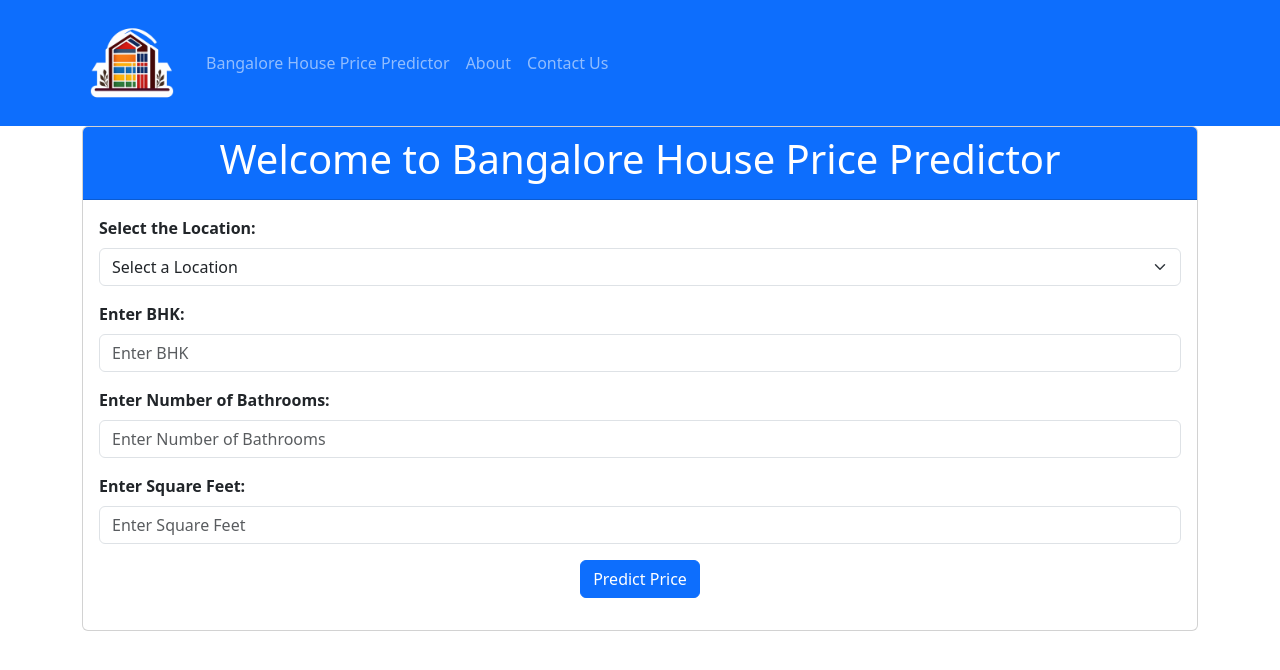
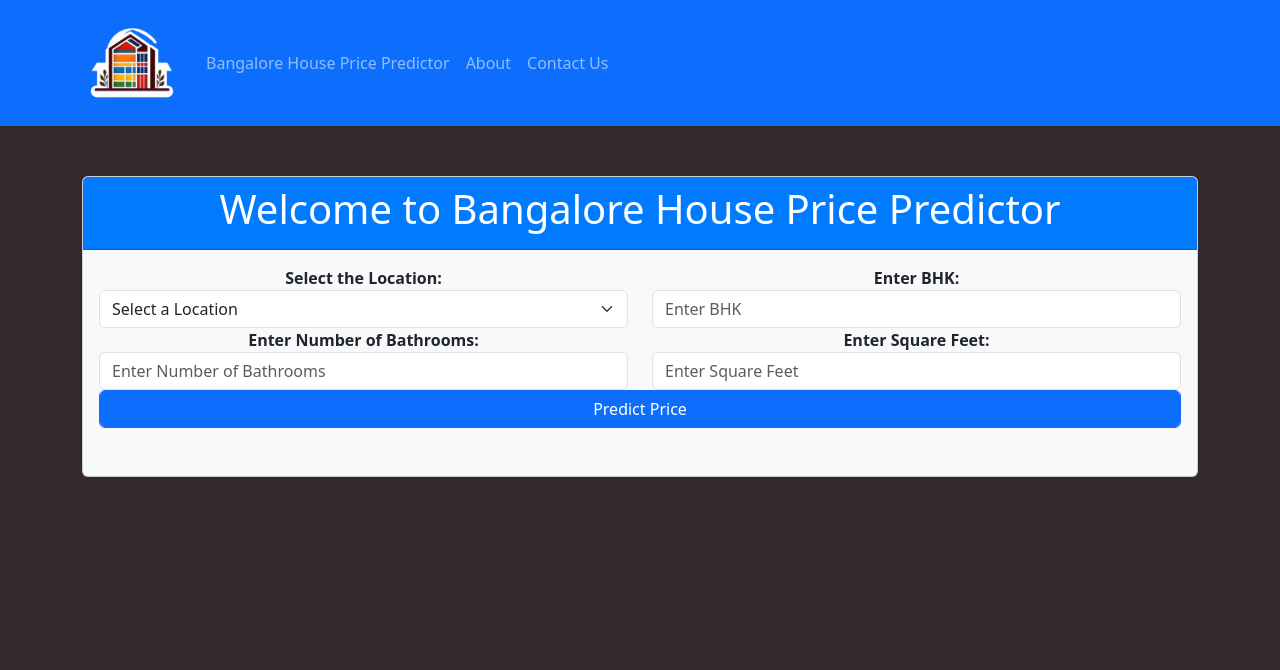
Before and after one commit to ajith-ks/Bangalore-House-Price-Prediction, a Flask app: page / in a window 1280 px wide. Shown: the top 670 px of the page. Run offline with Flask 3, Linux system fonts and the light colour scheme; parts of the project's set-up code (start-up, migrations or seed data) failed here and were passed over; some libraries are stand-ins or nearby versions.

Commit message:
Updated web page

```diff
--- a/Bangalore-House-Price-Prediction/main.py
+++ b/Bangalore-House-Price-Prediction/main.py
@@ -1,24 +1,30 @@
+import json
 import os
+from flask import Flask, render_template, request, send_from_directory, redirect, url_for, jsonify
 
-from flask import Flask, render_template, request, send_from_directory, redirect, url_for
 import pandas as pd
 import pickle
-import  numpy as np
+
 app = Flask(__name__)
+
+# Load your data and model outside the route functions for efficiency
 data = pd.read_csv("Cleaned_data.csv")
-pipe = pickle.load(open('LinearRegression.pkl','rb'))
+pipe = pickle.load(open('LinearRegression.pkl', 'rb'))
+# Initialize the contact counter
+contact_counter = 1
 @app.route('/')
 def index():
+    locations = sorted(data['location'].unique())
+    return render_template('index.html', locations=locations)
 
-    locations = sorted(data['location'].unique())
-    return render_template('index.html',locations=locations)
-
-@app.route('/predict',methods = ['POST'])
+@app.route('/predict', methods=['POST'])
 def predict():
+    #print("response got : " + request.method)
     location = request.form.get('location')
-    bhk = request.form.get('bhk')
-    bath = request.form.get('bath')
-    sqft = request.form.get('total_sqft')
+    bhk = float(request.form.get('bhk'))
+    bath = float(request.form.get('bath'))
+    sqft = float(request.form.get('total_sqft'))
+    #print([location, sqft, bath, bhk])
     input_data = pd.DataFrame([[location, sqft, bath, bhk]], columns=['location', 'total_sqft', 'bath', 'bhk'])
     prediction = pipe.predict(input_data)[0] * 1e5
 
@@ -26,37 +32,57 @@ def predict():
     formatted_prediction = '{:,.2f}'.format(prediction)
 
     return formatted_prediction
+
 @app.route('/about')
 def about():
     return render_template('about.html')
 
 @app.route('/contact', methods=['GET', 'POST'])
 def contact():
+    global contact_counter
+
     if request.method == 'POST':
         name = request.form['name']
         email = request.form['email']
         message = request.form['message']
 
-        # Specify the full path to the contact_details.txt file
-        file_path = os.path.join(os.path.dirname(__file__), 'messages', 'contact_details.txt')
+        # Specify the full path to the contact_details.json file
+        file_path = os.path.join(os.path.dirname(__file__), 'messages', 'contact_details.json')
 
-        # Save the contact details to the text file
-        with open(file_path, 'a') as file:
-            file.write(f'Name: {name}\n')
-            file.write(f'Email: {email}\n')
-            file.write(f'Message:\n{message}\n\n')
+        # Create a dictionary with the contact details
+        contact_data = {
+            'Name': name,
+            'Email': email,
+            'Message': message
+        }
+
+        # Load existing data from the JSON file if it exists
+        existing_data = {}
+        if os.path.exists(file_path):
+            with open(file_path, 'r') as json_file:
+                existing_data = json.load(json_file)
+
+        # Add the new contact_data to the dictionary with an incremental numerical key
+        existing_data[contact_counter] = contact_data
+
+        # Increment the contact_counter for the next entry
+        contact_counter += 1
+
+        # Save the updated data back to the JSON file
+        with open(file_path, 'w') as json_file:
+            json.dump(existing_data, json_file, indent=4)
+
+        # Respond with a JSON confirmation
+        return redirect(url_for('index'))
+
     else:
         return render_template('contact.html')
-    return redirect(url_for('index'))
-@app.route('/favicon.ico')
-def favicon():
-    return send_from_directory(os.path.join(app.root_path, 'static'), 'favicon.ico', mimetype='image/vnd.microsoft.icon')
+
 
 # Serve the logo image from the "images" directory outside the "static" folder
 @app.route('/images/<filename>')
 def custom_static(filename):
     return send_from_directory('images', filename)
 
-    return send_from_directory(images_directory, filename)
 if __name__ == '__main__':
     app.run(debug=True)
--- a/Bangalore-House-Price-Prediction/static/style.css
+++ b/Bangalore-House-Price-Prediction/static/style.css
@@ -30,6 +30,7 @@
 
 .nav-links li {
   margin: 0 15px; /* Add spacing between menu items */
+  perspective: 1000px; /* Set the perspective for 3D effect */
 }
 
 .nav-links a {
@@ -41,5 +42,5 @@
 
 /* 3D effect on hover for the links */
 .nav-links a:hover {
-  transform: translateY(-3px); /* Move the link up slightly */
+  transform: translateY(-3px) rotateX(10deg); /* Move the link up and apply X-axis rotation */
 }
--- a/Bangalore-House-Price-Prediction/templates/about.html
+++ b/Bangalore-House-Price-Prediction/templates/about.html
@@ -3,8 +3,8 @@
 {% block title %}Bangalore House Price Prediction{% endblock %}
 
 {% block content %}
-    <div class="card">
-        <div class="card-header bg-info text-white">
+    <div class="card" style="width: 100%; height: 100%; margin-top: 50px; background-color: #f8f9fa;">
+        <div class="card-header" style="text-align: center; background-color: #007bff; color: #fff;">
             <h2>About Bangalore House Price Predictor</h2>
         </div>
         <div class="card-body">
--- a/Bangalore-House-Price-Prediction/templates/base.html
+++ b/Bangalore-House-Price-Prediction/templates/base.html
@@ -8,7 +8,7 @@
     <!-- Bootstrap CSS -->
     <link href="https://cdn.jsdelivr.net/npm/bootstrap@5.0.2/dist/css/bootstrap.min.css" rel="stylesheet" integrity="sha384-EVSTQN3/azprG1Anm3QDgpJLIm9Nao0Yz1ztcQTwFspd3yD65VohhpuuCOmLASjC" crossorigin="anonymous">
 
-    <!-- Custom CSS -->
+    <!-- Other CSS imports -->
     <link rel="stylesheet" href="{{ url_for('static', filename='style.css') }}">
 
     <!-- Google Fonts -->
@@ -21,8 +21,11 @@
     <link href="assets/vendor/boxicons/css/boxicons.min.css" rel="stylesheet">
     <link href="assets/vendor/glightbox/css/glightbox.min.css" rel="stylesheet">
     <link href="assets/vendor/swiper/swiper-bundle.min.css" rel="stylesheet">
+
+    <!-- Custom CSS -->
+    <link rel="stylesheet" href="{{ url_for('static', filename='custom.css') }}">
 </head>
-<body>
+<body style="background-color: #34282C;">
 <nav class="navbar navbar-expand-lg navbar-dark bg-primary">
     <div class="container">
         <!-- Update the anchor tag to use url_for for the image source -->
@@ -45,7 +48,7 @@
         </div>
     </div>
 </nav>
-<div class="container">
+<div class="container mt-4">
     {% block content %}{% endblock %}
 </div>
 
@@ -54,5 +57,6 @@
 <script src="https://cdn.jsdelivr.net/npm/@popperjs/core@2.9.2/dist/umd/popper.min.js" integrity="sha384-IQsoLXl5PILFhosVNubq5LC7Qb9DXgDA9i+tQ8Zj3iwWAwPtgFTxbJ8NT4GN1R8p" crossorigin="anonymous"></script>
 
 <!-- Your custom JavaScript -->
+<script src="{{ url_for('static', filename='custom.js') }}"></script>
 </body>
 </html>
--- a/Bangalore-House-Price-Prediction/templates/contact.html
+++ b/Bangalore-House-Price-Prediction/templates/contact.html
@@ -3,7 +3,7 @@
 {% block title %}Bangalore House Price Prediction{% endblock %}
 
 {% block content %}
-    <div class="card">
+    <div class="card" style="width: 100%; height: 100%; margin-top: 50px; background-color: #f8f9fa;">
         <div class="card-header text-center bg-primary text-white">
             <h1>Contact Us</h1>
         </div>
--- a/Bangalore-House-Price-Prediction/templates/index.html
+++ b/Bangalore-House-Price-Prediction/templates/index.html
@@ -3,14 +3,15 @@
 {% block title %}Bangalore House Price Prediction{% endblock %}
 
 {% block content %}
-    <div class="card">
-        <div class="card-header text-center bg-primary text-white">
+        <div class="card" style="width: 100%; height: 100%; margin-top: 50px; background-color: #f8f9fa;">
+            <div class="card-header" style="text-align: center; background-color: #007bff; color: #fff;">
                 <h1>Welcome to Bangalore House Price Predictor</h1>
             </div>
             <div class="card-body">
                 <form method="post" accept-charset="utf-8">
-                <div class="mb-3">
-                    <label for="location" class="form-label"><b>Select the Location:</b></label>
+                    <div class="row">
+                        <div class="col-md-6 form-group" style="text-align: center;">
+                            <label><b>Select the Location:</b></label>
                             <select class="form-select" id="location" name="location" required>
                                 <option value="" disabled selected>Select a Location</option>
                                 {% for location in locations %}
@@ -18,63 +19,55 @@
                                 {% endfor %}
                             </select>
                         </div>
-                <div class="mb-3">
-                    <label for="bhk" class="form-label"><b>Enter BHK:</b></label>
-                    <input type="text" class="form-control" id="bhk" name="bhk" placeholder="Enter BHK" required>
+                        <div class="col-md-6 form-group" style="text-align: center;">
+                            <label><b>Enter BHK:</b></label>
+                            <input type="text" class="form-control" id="bhk" name="bhk" placeholder="Enter BHK">
                         </div>
-                <div class="mb-3">
-                    <label for="bath" class="form-label"><b>Enter Number of Bathrooms:</b></label>
-                    <input type="text" class="form-control" id="bath" name="bath" placeholder="Enter Number of Bathrooms" required>
+                        <div class="col-md-6 form-group" style="text-align: center;">
+                            <label><b>Enter Number of Bathrooms:</b></label>
+                            <input type="text" class="form-control" id="bath" name="bath" placeholder="Enter Number of Bathrooms">
                         </div>
-                <div class="mb-3">
-                    <label for="total_sqft" class="form-label"><b>Enter Square Feet:</b></label>
-                    <input type="text" class="form-control" id="total_sqft" name="total_sqft" placeholder="Enter Square Feet" required>
+                        <div class="col-md-6 form-group" style="text-align: center;">
+                            <label><b>Enter Square Feet:</b></label>
+                            <input type="text" class="form-control" id="total_sqft" name="total_sqft" placeholder="Enter Square Feet">
                         </div>
-                <div class="mb-3 text-center">
-                    <button class="btn btn-primary" onclick="send_data()">Predict Price</button>
+                        <div class="col-md-12 form-group">
+                            <button class="btn btn-primary form-control" onclick="send_data()">Predict Price</button>
+                        </div>
                     </div>
                 </form>
-            <div class="text-center">
-                <h3><span id="prediction"></span></h3>
+                <br>
+                <div class="col-md-12" style="text-align: center;">
+                    <h3 style="color: #007bff;"><span id="prediction"></span></h3>
                 </div>
             </div>
         </div>
-{% endblock %}
+<script>
+    function form_handler(event){
+        event.preventDefault();
+    }
+    function send_data(){
+        document.querySelector('form').addEventListener('submit',form_handler);
+        var fd = new FormData(document.querySelector('form'));
 
+        var xhr = new XMLHttpRequest();
+        xhr.open('POST','/predict',true);
+        document.getElementById('prediction').innerHTML = "Wait Predicting Price!....";
+        xhr.onreadystatechange = function(){
+            if(xhr.readyState == XMLHttpRequest.DONE){
+                document.getElementById('prediction').innerHTML = "Prediction: ₹" + xhr.responseText;
+            }
+        };
+        xhr.onload = function(){};
+        xhr.send(fd);
+    }
+</script>
 <script src="https://cdn.jsdelivr.net/npm/@popperjs/core@2.9.2/dist/umd/popper.min.js" integrity="sha384-IQsoLXl5PILFhosVNubq5LC7Qb9DXgDA9i+tQ8Zj3iwWAwPtgFTxbJ8NT4GN1R8p" crossorigin="anonymous"></script>
 <script src="https://cdn.jsdelivr.net/npm/bootstrap@5.0.2/dist/js/bootstrap.min.js" integrity="sha384-cVKIPhGWiC2Al4u+LWgxfKTRIcfu0JTxR+EQDz/bgldoEyl4H0zUF0QKbrJ0EcQF" crossorigin="anonymous"></script>
 
-<script>
-    function form_handler(event) {
-        event.preventDefault();
-    }
+{% endblock %}
 
-    function send_data() {
-        var form = document.querySelector('form');
-        form.addEventListener('submit', form_handler);
 
-        var fd = new FormData(form);
-        var xhr = new XMLHttpRequest();
-        xhr.open('POST', '/predict', true);
 
-        document.getElementById('prediction').innerHTML = "Wait Predicting Price!....";
-
-        xhr.onreadystatechange = function () {
-            if (xhr.readyState === XMLHttpRequest.DONE) {
-                if (xhr.status === 200) {
-                    document.getElementById('prediction').innerHTML = "Prediction: ₹" + xhr.responseText;
-                } else {
-                    console.error("Request failed with status: " + xhr.status);
-                }
-            }
-        };
-
-        xhr.onerror = function () {
-            console.error("Request error");
-        };
-
-        xhr.send(fd);
-    }
-</script>
 </body>
 </html>
```
Also changed, not shown: Bangalore-House-Price-Prediction/messages/contact_details.json (added, +12 -0 lines). Lines whose indentation alone changed are shown as unchanged.
